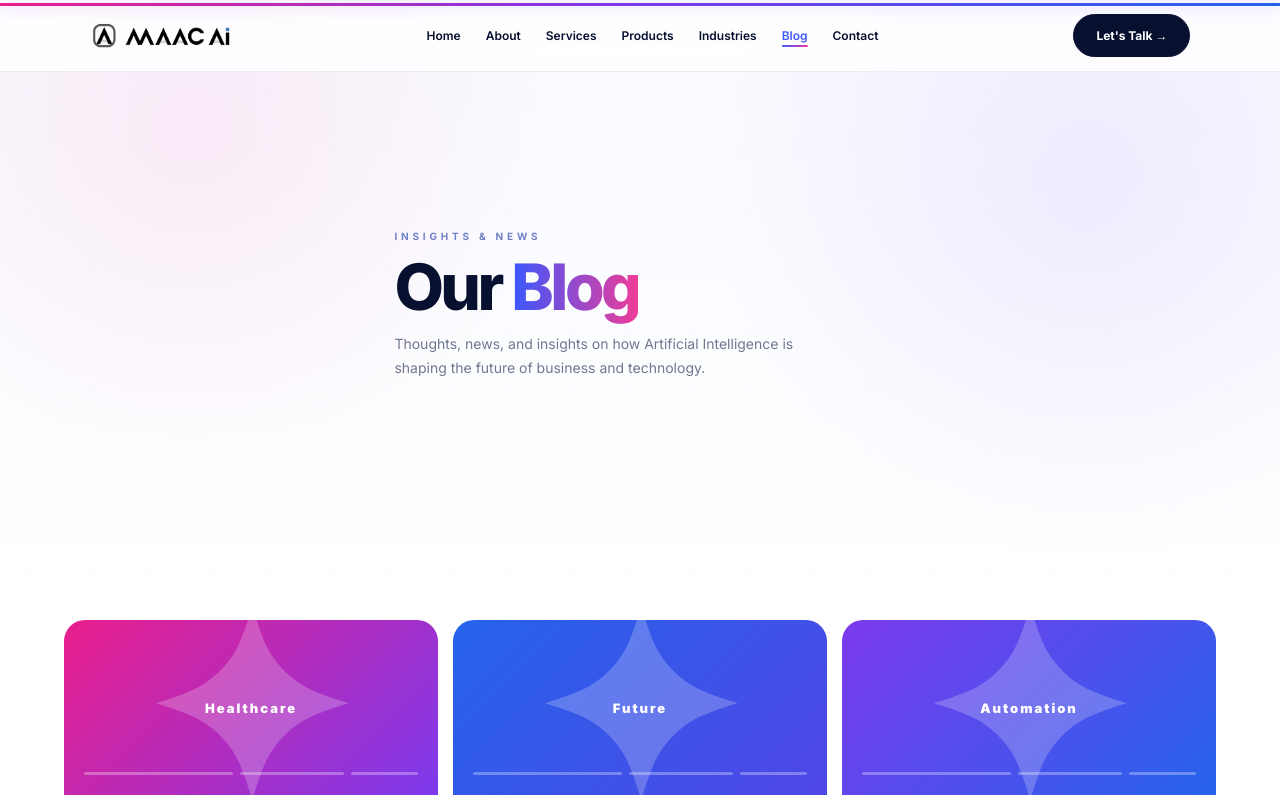
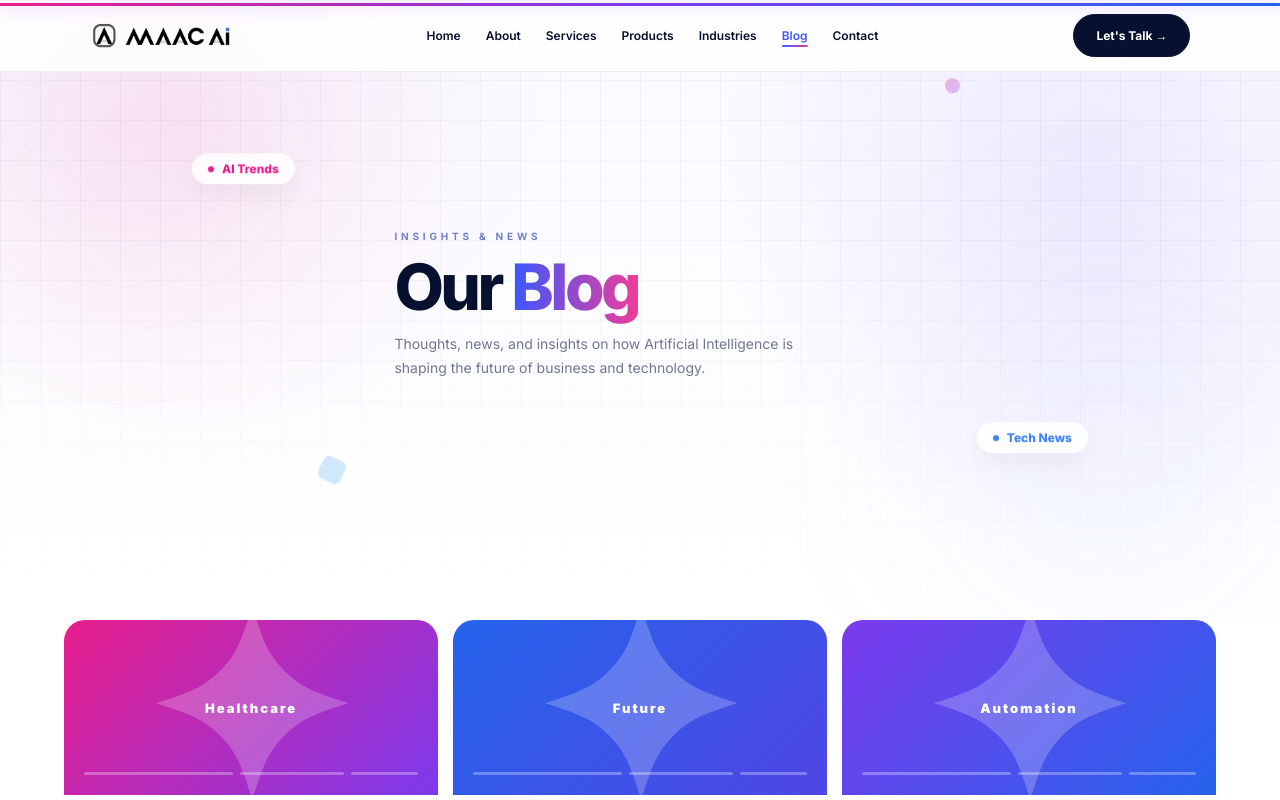
Before and after one commit to maacai/maacaiwebsite, a React (Vite) app: page /blog in a window 1280 px wide. Shown: the top 800 px of the page. Built offline with nearby package versions, Linux system fonts and the light colour scheme.

Commit message:
Add rich interactive background elements to Blog hero section

```diff
--- a/src/pages/BlogPage.jsx
+++ b/src/pages/BlogPage.jsx
@@ -9,8 +9,28 @@ export default function BlogPage() {
   return (
     <main id="main-content" className="about-page">
       {/* Reusing about-page classes for unified hero look */}
-      <div className="about-hero">
-        <RevealWrapper variant="up" className="about-hero-content" style={{ maxWidth: '800px', margin: '0 auto', textAlign: 'center' }}>
+      <div className="about-hero" style={{ position: 'relative', overflow: 'hidden' }}>
+        {/* Designer Background Elements */}
+        <div style={{ position: 'absolute', top: '-20%', left: '-10%', width: '500px', height: '500px', background: 'radial-gradient(circle, rgba(233,30,140,0.06) 0%, rgba(255,255,255,0) 70%)', filter: 'blur(60px)', zIndex: 0, pointerEvents: 'none' }} />
+        <div style={{ position: 'absolute', bottom: '-20%', right: '-10%', width: '600px', height: '600px', background: 'radial-gradient(circle, rgba(59,130,246,0.06) 0%, rgba(255,255,255,0) 70%)', filter: 'blur(60px)', zIndex: 0, pointerEvents: 'none' }} />
+        <div style={{ position: 'absolute', inset: 0, backgroundImage: 'linear-gradient(rgba(16, 24, 39, 0.03) 1px, transparent 1px), linear-gradient(90deg, rgba(16, 24, 39, 0.03) 1px, transparent 1px)', backgroundSize: '40px 40px', zIndex: 0, pointerEvents: 'none', maskImage: 'linear-gradient(to bottom, black 40%, transparent 100%)', WebkitMaskImage: 'linear-gradient(to bottom, black 40%, transparent 100%)' }} />
+
+        {/* Floating Decorative Icons */}
+        <div className="sd-floating-chip chip-top" style={{ top: '25%', left: '15%', right: 'auto', animationDelay: '0s', color: '#e91e8c' }}>
+          <span className="dot" style={{ background: '#e91e8c' }}></span> AI Trends
+        </div>
+        <div className="sd-floating-chip chip-bottom" style={{ bottom: '25%', right: '15%', left: 'auto', animationDelay: '1s', color: '#3b82f6' }}>
+          <span className="dot" style={{ background: '#3b82f6' }}></span> Tech News
+        </div>
+
+        <div style={{ position: 'absolute', top: '15%', right: '25%', zIndex: 1, animation: 'sdFloat 8s ease-in-out infinite 2s' }}>
+           <div style={{ width: '15px', height: '15px', borderRadius: '50%', background: 'linear-gradient(135deg, #e91e8c, #7c3aed)', opacity: 0.3 }}></div>
+        </div>
+        <div style={{ position: 'absolute', bottom: '20%', left: '25%', zIndex: 1, animation: 'sdFloat 7s ease-in-out infinite 1.5s' }}>
+           <div style={{ width: '24px', height: '24px', borderRadius: '6px', background: 'linear-gradient(135deg, #3b82f6, #0ea5e9)', opacity: 0.2, transform: 'rotate(25deg)' }}></div>
+        </div>
+
+        <RevealWrapper variant="up" className="about-hero-content" style={{ maxWidth: '800px', margin: '0 auto', textAlign: 'center', position: 'relative', zIndex: 2 }}>
           <div className="about-eyebrow" style={{ justifyContent: 'center' }}>INSIGHTS & NEWS</div>
           <h2 className="about-h1">
             Our <em className="gradient-text">Blog</em>
```
